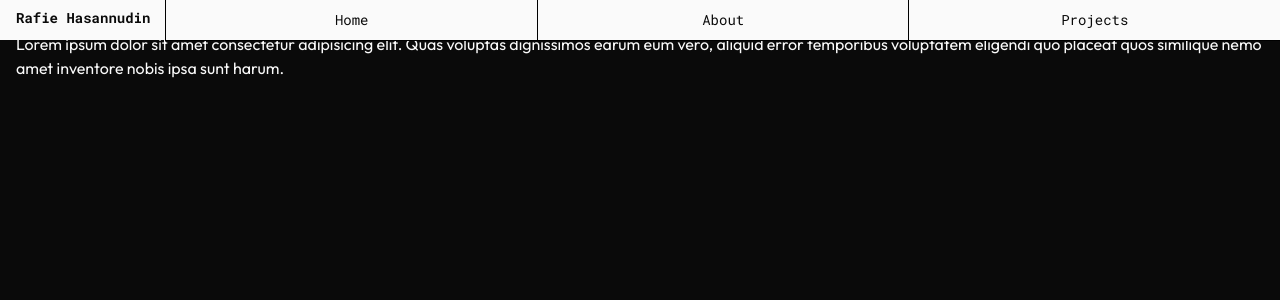
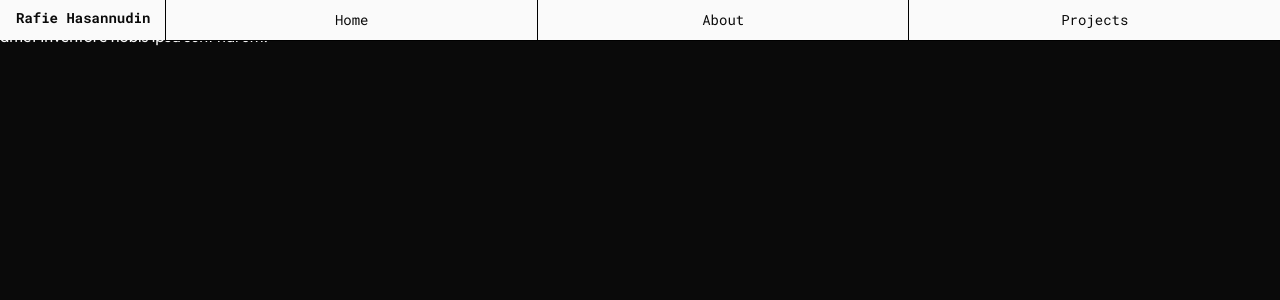
Before and after one commit to GTPSHAX/portfolio-main, a Next.js app: page / in a window 1280 px wide. Shown: the top 300 px of the page. Built offline with nearby package versions, Linux system fonts and the light colour scheme; a web font is replaced by a local one.

Commit message:
refactor: simplify MainLayout structure by removing unnecessary div wrapper

```diff
--- a/src/components/layout/MainLayout.tsx
+++ b/src/components/layout/MainLayout.tsx
@@ -10,13 +10,13 @@ interface MainLayoutProps {
 
 export default function MainLayout({ children, opening, className }: MainLayoutProps) {
   return (
-    <div className={cn(`min-h-dvh`, className)}>
+    <>
       { opening && opening }
       <Header />
 
-      <main className="container mx-auto px-4 py-8">
+      <main className={cn(`min-h-dvh`, className)}>
         {children}
       </main>
-    </div>
+    </>
   );
 }
```
